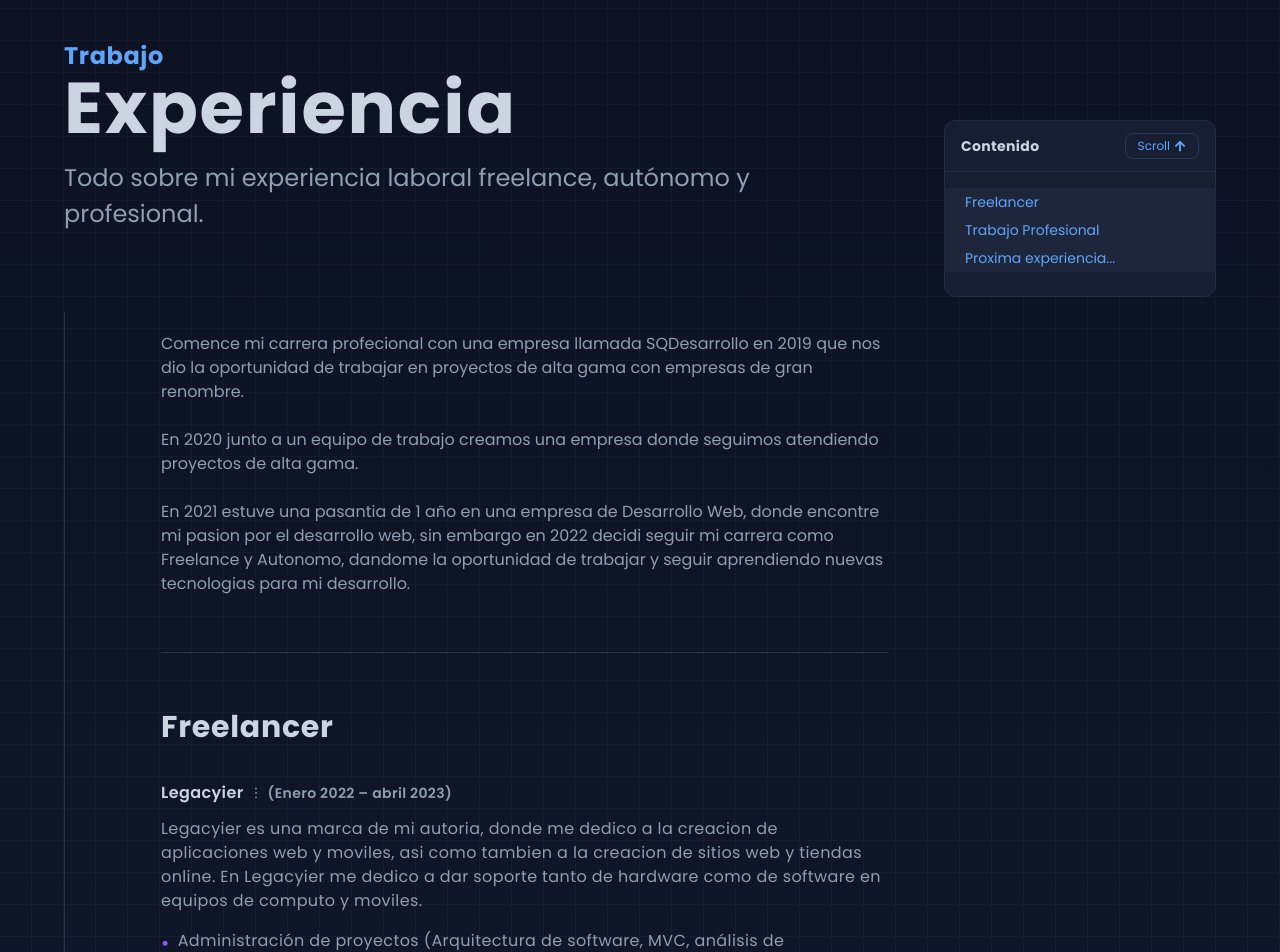
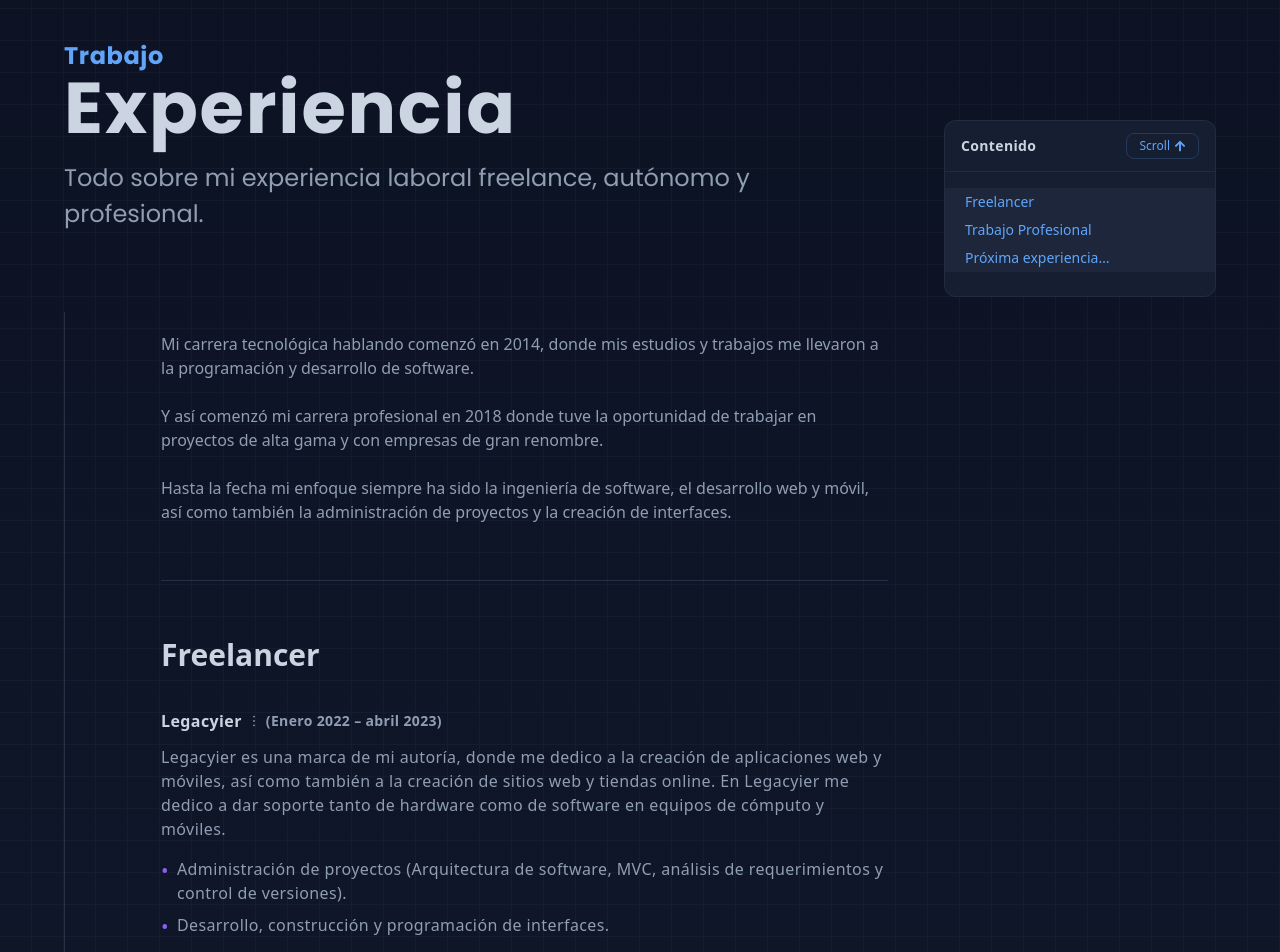
Before and after one commit to ImJars/Development-full-coding, a React (Vite) app: page /experience in a window 1280 px wide. Shown: the part 120-1072 px from the top of the page. Built offline with nearby package versions, Linux system fonts and the light colour scheme.

Commit message:
Update eperience

```diff
--- a/src/components/experience/content.jsx
+++ b/src/components/experience/content.jsx
@@ -13,7 +13,7 @@ function Content({
     <>
       <div className={`${extraClass} mx-4 xl:mx-0`}>
         <div className="flex flex-col">
-          <h1 className="text-2xl sm:text-3xl font-bold text-text-white-gray tracking-wide mb-8">
+          <h1 className="text-2xl sm:text-3xl font-bold text-text-white-gray mb-8">
             {title}
           </h1>
           <section className="my-1">
--- a/src/components/experience/index.jsx
+++ b/src/components/experience/index.jsx
@@ -1,6 +1,13 @@
 import React from "react";
 import { motion } from "framer-motion";
 import { FaArrowUp } from "react-icons/fa";
+
+const scrollToTop = () => {
+  window.scrollTo({
+    top: 0,
+    behavior: "smooth",
+  });
+};
 
 function Index({
   subtitle_1,
@@ -29,13 +36,13 @@ function Index({
                 className="opacity-0 transform translate-x-10"
                 animate={animate_scroll}
               >
-                <a
-                  href="#experience"
-                  className="text-xs text-text-blue border border-text-blue border-opacity-20 px-3 py-1 rounded-lg flex items-center space-x-1"
+                <div
+                  onClick={scrollToTop}
+                  className="cursor-pointer text-xs text-text-blue border border-text-blue border-opacity-20 px-3 py-1 rounded-lg flex items-center space-x-1"
                 >
-                    <span>Scroll</span>
-                    <FaArrowUp className="text-xs" />
-                </a>
+                  <span>Scroll</span>
+                  <FaArrowUp className="text-xs" />
+                </div>
               </motion.div>
             </div>
             <div className="py-4">
--- a/src/experience.jsx
+++ b/src/experience.jsx
@@ -2,7 +2,7 @@ import React, { useEffect } from "react";
 import Index from "./components/experience";
 import Content from "./components/experience/content";
 import List from "./components/experience/list";
-import HomeWraped from "./components/homeWraped"
+import HomeWraped from "./components/homeWraped";
 import Footer from "./footer";
 import { useInView } from "react-intersection-observer";
 import { motion, useAnimation } from "framer-motion";
@@ -40,7 +40,7 @@ function Experience() {
     triggerOnce: false,
   });
   const { ref: refAnimateScroll, inView: viewAnimateScroll } = useInView({
-    threshold: 0.1,
+    threshold: 0.2,
     triggerOnce: false,
   });
 
@@ -50,11 +50,7 @@ function Experience() {
   const animateScroll = useAnimation();
 
   useEffect(() => {
-    const animationViews = [
-      inViewAnimate,
-      inViewAnimate2,
-      inViewAnimate3,
-    ];
+    const animationViews = [inViewAnimate, inViewAnimate2, inViewAnimate3];
 
     const animations = [animate1, animate2, animate3];
 
@@ -182,28 +178,26 @@ function Experience() {
             </div>
           </ExperienceSection>
           <ExperienceSection>
-            <div className="content-wrapped mx-auto flex space-x-14">
+            <div className="content-wrapped mx-auto flex space-x-14 font-sans">
               <div className="border-l sm:pl-24 border-text-general border-opacity-20 pb-20">
                 <div
                   className="border-b pb-14 border-text-general border-opacity-20
                                             text-text-general text-sm sm:text-base space-y-6 mx-4 xl:mx-0"
                 >
                   <p className="mt-5">
-                    Comence mi carrera profecional con una empresa llamada
-                    SQDesarrollo en 2019 que nos dio la oportunidad de trabajar
-                    en proyectos de alta gama con empresas de gran renombre.
+                    Mi carrera tecnológica hablando comenzó en 2014, donde mis
+                    estudios y trabajos me llevaron a la programación y
+                    desarrollo de software.
+                  </p>
+                  <p className="mt-5">
+                    Y así comenzó mi carrera profesional en 2018 donde tuve la
+                    oportunidad de trabajar en proyectos de alta gama y con
+                    empresas de gran renombre.
                   </p>
                   <p className="mt-2">
-                  En
-                    2020 junto a un equipo de trabajo creamos una empresa donde
-                    seguimos atendiendo proyectos de alta gama.
-                  </p>
-                  <p className="mt-2">
-                    En 2021 estuve una pasantia de 1 año en una empresa de
-                    Desarrollo Web, donde encontre mi pasion por el desarrollo
-                    web, sin embargo en 2022 decidi seguir mi carrera como
-                    Freelance y Autonomo, dandome la oportunidad de trabajar y
-                    seguir aprendiendo nuevas tecnologias para mi desarrollo.
+                    Hasta la fecha mi enfoque siempre ha sido la ingeniería de
+                    software, el desarrollo web y móvil, así como también la
+                    administración de proyectos y la creación de interfaces.
                   </p>
                 </div>
                 <div ref={refAnimateScroll}>
@@ -216,8 +210,7 @@ function Experience() {
                       company={"Legacyier"}
                       date={"(Enero 2022 – abril 2023)"}
                       description__text={
-                        "Legacyier es una marca de mi autoria, donde me dedico a la creacion de aplicaciones web y moviles, asi como tambien a la creacion " +
-                        "de sitios web y tiendas online. En Legacyier me dedico a dar soporte tanto de hardware como de software en equipos de computo y moviles. "
+                        "Legacyier es una marca de mi autoría, donde me dedico a la creación de aplicaciones web y móviles, así como también a la creación de sitios web y tiendas online. En Legacyier me dedico a dar soporte tanto de hardware como de software en equipos de cómputo y móviles."
                       }
                       description={
                         <ol>
@@ -225,7 +218,7 @@ function Experience() {
                             description={`Administración de proyectos (Arquitectura de software, MVC, análisis de requerimientos y control de versiones).`}
                           />
                           <List
-                            description={`Desarrollo, construccion y programacion de interfaces.`}
+                            description={`Desarrollo, construcción y programación de interfaces.`}
                           />
                           <List
                             description={`Mantenimiento y ensamblado de equipo de cómputo.`}
@@ -237,7 +230,7 @@ function Experience() {
                             description={`Auxiliar avanzado en entorno Office.`}
                           />
                           <List
-                            description={`Capacitacion constante en nuevas tecnologias.`}
+                            description={`Capacitación constante en nuevas tecnologías.`}
                           />
                         </ol>
                       }
@@ -252,8 +245,7 @@ function Experience() {
                       company={"Bliss DDM"}
                       date={"(Enero 2021 – noviembre 2021)"}
                       description__text={
-                        "Bliss DDM es una empresa de desarrollo web, donde me dedique a la colaboracion en el desarrollo de sitios web y aplicaciones web. Donde me especialice en algunas de las tecnologias " +
-                        "mas usadas en el desarrollo web, como lo son React, NodeJS, NextJS, MongoDB, entre otras."
+                        "Bliss DDM es una empresa de desarrollo web, donde me dedique a la colaboración en el desarrollo de sitios web y aplicaciones web. Donde me especialice en algunas de las tecnologías más usadas en el desarrollo web, como lo son React, Node.js, Next.js, MongoDB, entre otras."
                       }
                       description={
                         <ol>
@@ -329,14 +321,19 @@ function Experience() {
                     />
                   </div>
                   <div ref={refAnimate3}>
-                    <Content extraClass={"py-14"} title={"Proxima experiencia..."} company={"-"} date={"-"} />
+                    <Content
+                      extraClass={"py-14"}
+                      title={"Proxima experiencia..."}
+                      company={"-"}
+                      date={"-"}
+                    />
                   </div>
                 </div>
               </div>
               <Index
                 subtitle_1={"Freelancer"}
                 subtitle_2={"Trabajo Profesional"}
-                subtitle_3={"Proxima experiencia..."}
+                subtitle_3={"Próxima experiencia…"}
                 animate_1={animate1}
                 animate_2={animate2}
                 animate_3={animate3}
```
